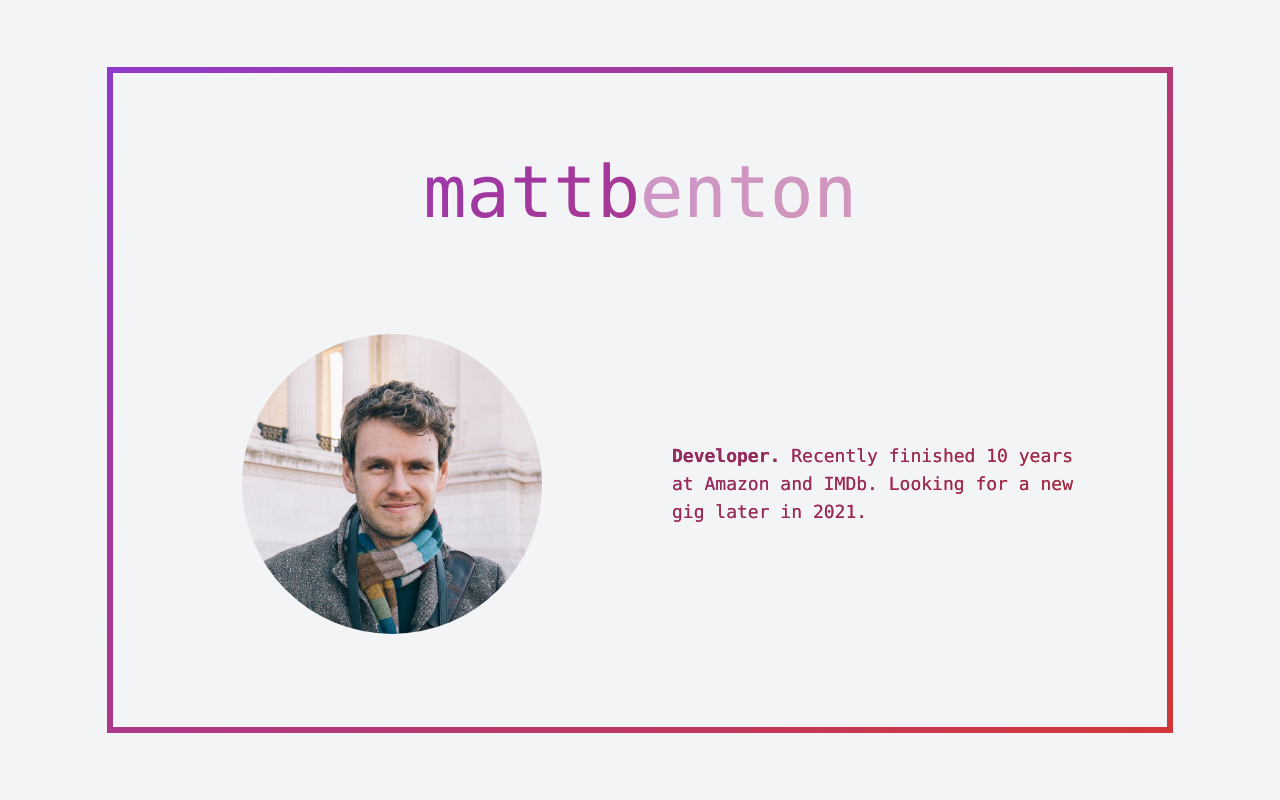
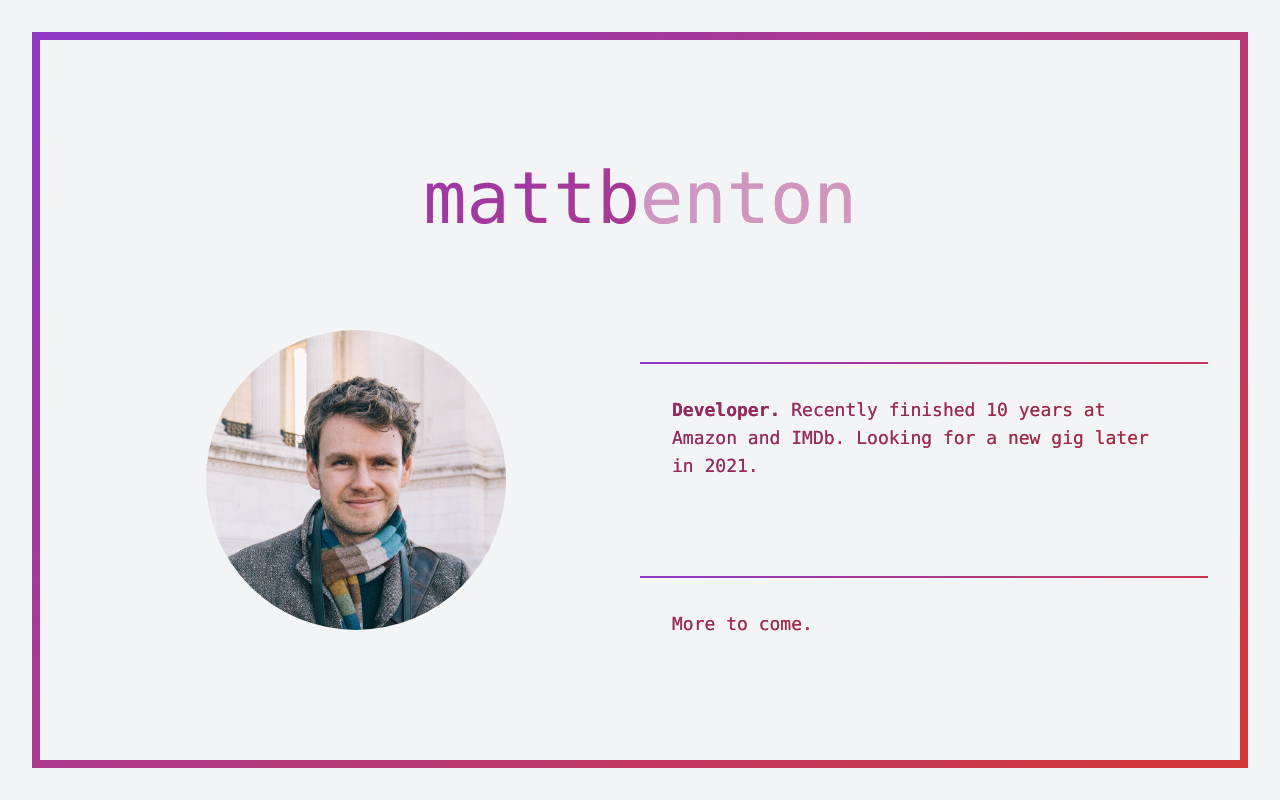
Before and after one commit to mjwbenton/mattb.tech, a Next.js app in the folder website/: page / in a window 1280 px wide. Built offline with nearby package versions, Linux system fonts and the light colour scheme.

Commit message:
Improved layout

```diff
--- a/website/pages/index.tsx
+++ b/website/pages/index.tsx
@@ -1,16 +1,16 @@
 export default function Home() {
   return (
-    <div className="flex justify-center items-center h-screen w-screen bg-gray-100 text-transparent font-mono">
+    <div className="h-screen w-screen p-8 text-transparent font-mono">
       {/* Border box */}
-      <div className="flex justify-center items-center w-5/6 h-5/6 border-with-gradient">
+      <div className="flex min-h-full justify-center items-center border-8 border-gradient">
         {/* Centered content */}
-        <div className="clipped-background-gradient">
+        <div className="background-gradient bg-clip-text">
           <header className="w-full font-light text-7xl p-8 text-center">
             <span>mattb</span>
             <span className="text-gray-100 text-opacity-50">enton</span>
           </header>
           <main className="p-8 text-black text-lg text-opacity-20">
-            <div className="w-6/12 h-96 float-left p-8 flex justify-center items-center">
+            <div className="lg:w-6/12 lg:float-left p-8 flex justify-center items-center">
               <img
                 src="/headshot.jpg"
                 width={300}
@@ -18,12 +18,13 @@ export default function Home() {
                 className="rounded-full col-span-1"
               />
             </div>
-            <div className="w-6/12 h-96 float-right p-8 table">
-              <div className="table-cell align-middle text-lg">
-                <span className="font-semibold">Developer.</span> Recently
-                finished 10 years at Amazon and IMDb. Looking for a new gig
-                later in 2021.
-              </div>
+            <div className="lg:w-6/12 lg:float-right p-8 text-lg border-gradient border-t-2 my-16">
+              <span className="font-semibold">Developer.</span> Recently
+              finished 10 years at Amazon and IMDb. Looking for a new gig later
+              in 2021.
+            </div>
+            <div className="lg:w-6/12 lg:float-right p-8 text-lg border-gradient border-t-2">
+              <span>More to come.</span>
             </div>
           </main>
         </div>
--- a/website/styles/index.css
+++ b/website/styles/index.css
@@ -10,17 +10,19 @@
       rgba(210, 55, 55, 1) 100%
     );
   }
+
+  body {
+    @apply bg-gray-100;
+  }
 }
 
-@layer components {
-  .border-with-gradient {
-    border-width: 6px;
+@layer utilities {
+  .border-gradient {
     border-image-source: var(--gradient);
     border-image-slice: 1;
   }
 
-  .clipped-background-gradient {
+  .background-gradient {
     background-image: var(--gradient);
-    background-clip: text;
   }
 }
```
